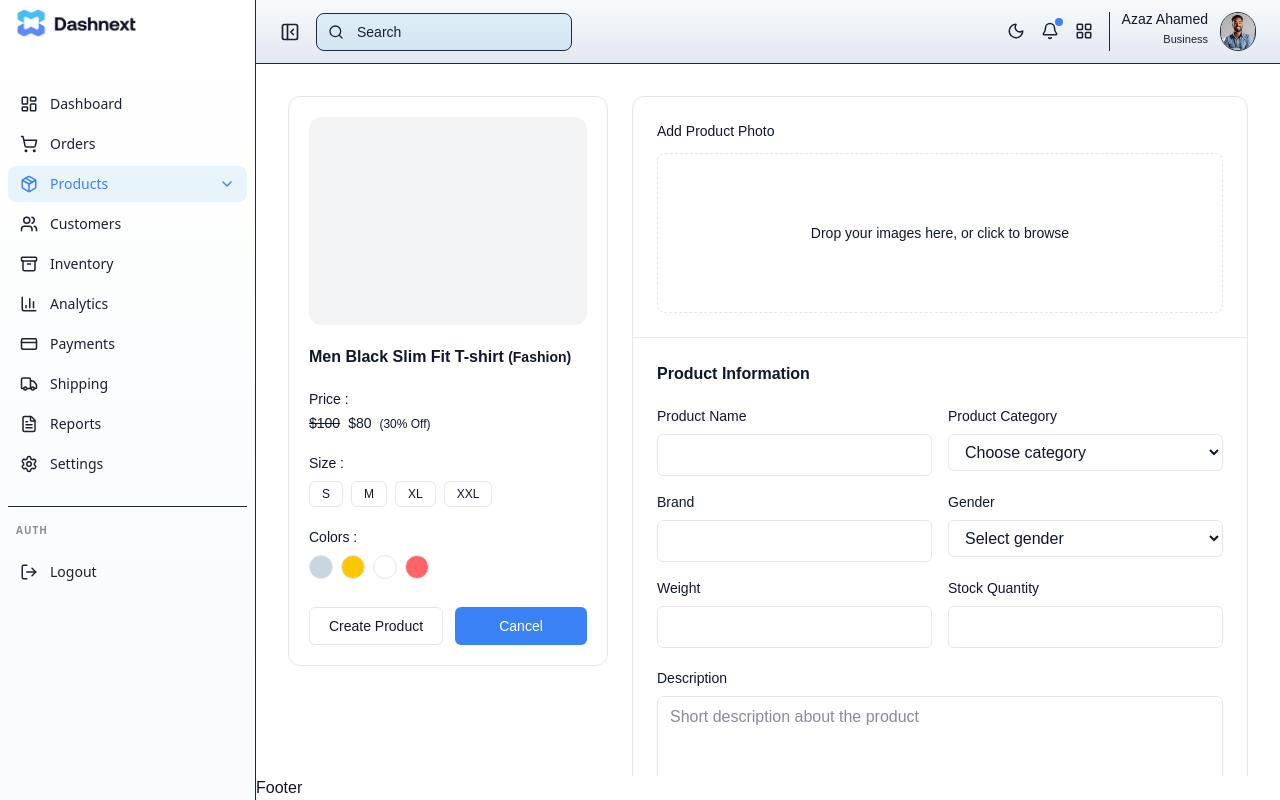
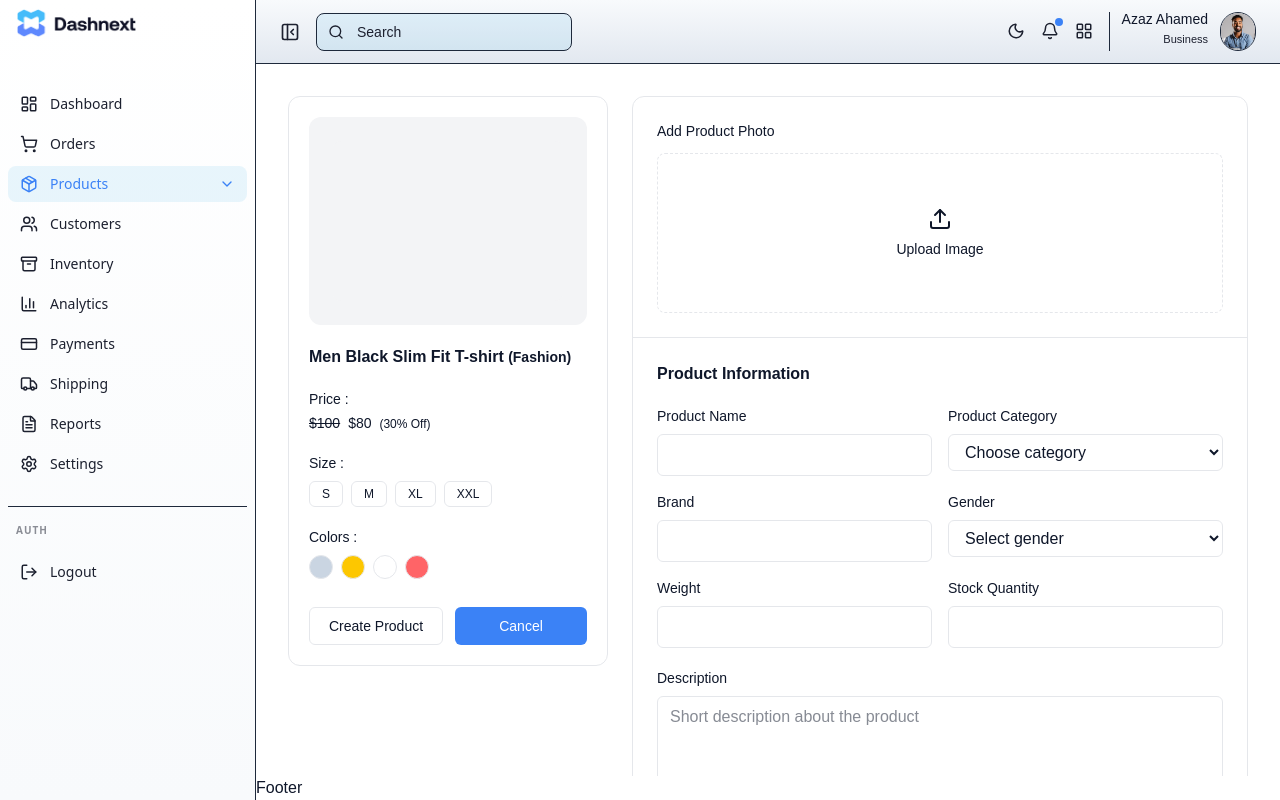
Before and after one commit to azaz7418/DashBoard, a Next.js app: page /products/create in a window 1280 px wide. Built offline with nearby package versions, Linux system fonts and the light colour scheme.

Commit message:
feat: add image upload functionality to product creation page

```diff
--- a/src/app/products/create/page.js
+++ b/src/app/products/create/page.js
@@ -2,6 +2,7 @@
 
 import React, { useState } from "react";
 import { useRouter } from "next/navigation";
+import { Upload } from "lucide-react";
 
 export default function CreateProductPage() {
   const router = useRouter();
@@ -97,7 +98,11 @@ export default function CreateProductPage() {
           <div className="p-6 border-b border-border">
             <p className="text-sm font-medium text-foreground mb-3">Add Product Photo</p>
             <div className="h-40 border border-dashed border-border rounded-lg flex items-center justify-center text-sm text-muted-foreground">
-              Drop your images here, or click to browse
+              <input type="file" name="image" onChange={handleChange} className="hidden" id="image-upload" />
+              <label htmlFor="image-upload" className="cursor-pointer">
+                <Upload className="w-6 h-6 mx-auto mb-2" />
+                <p>Upload Image</p>
+              </label>
             </div>
           </div>
 
```
